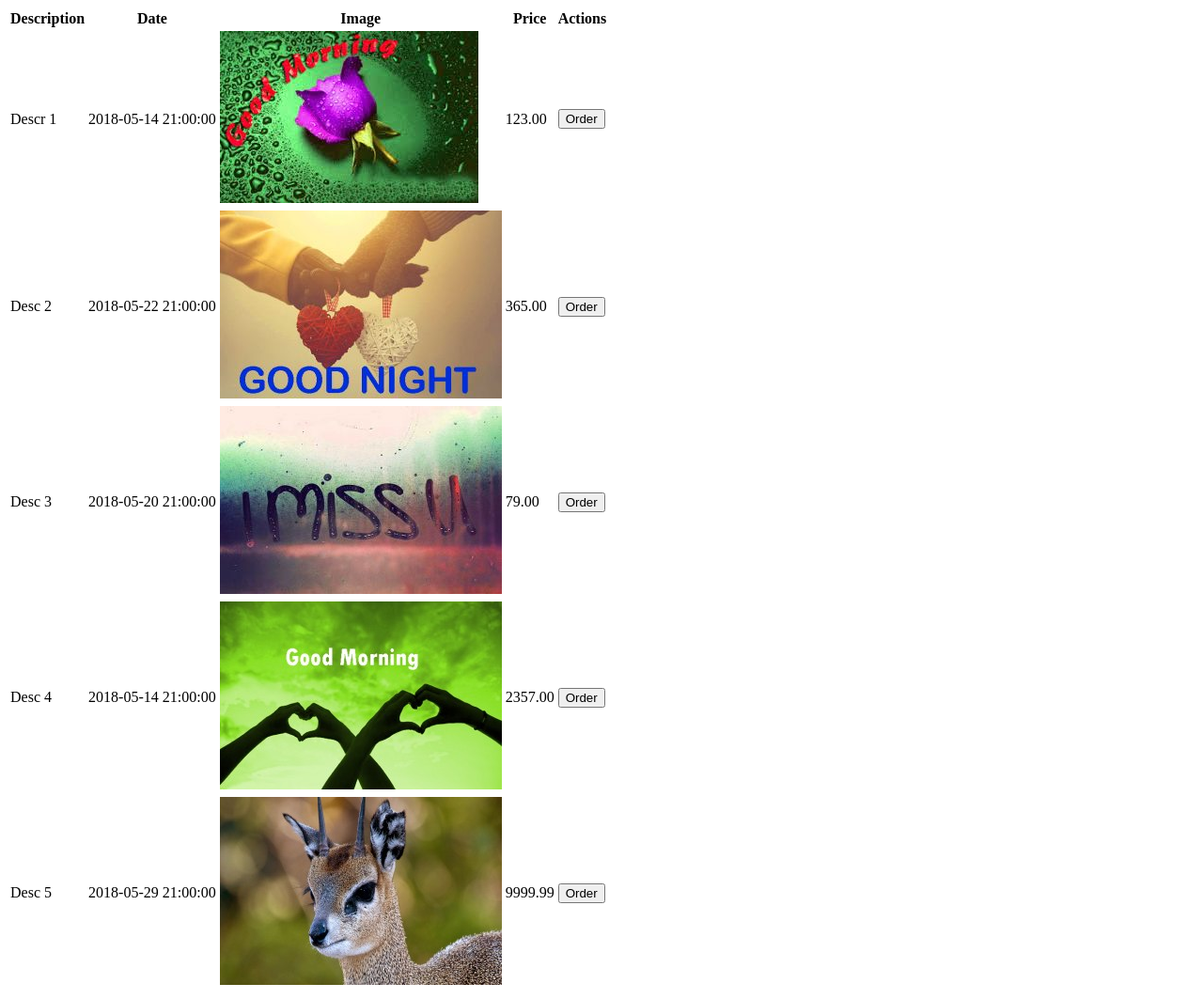
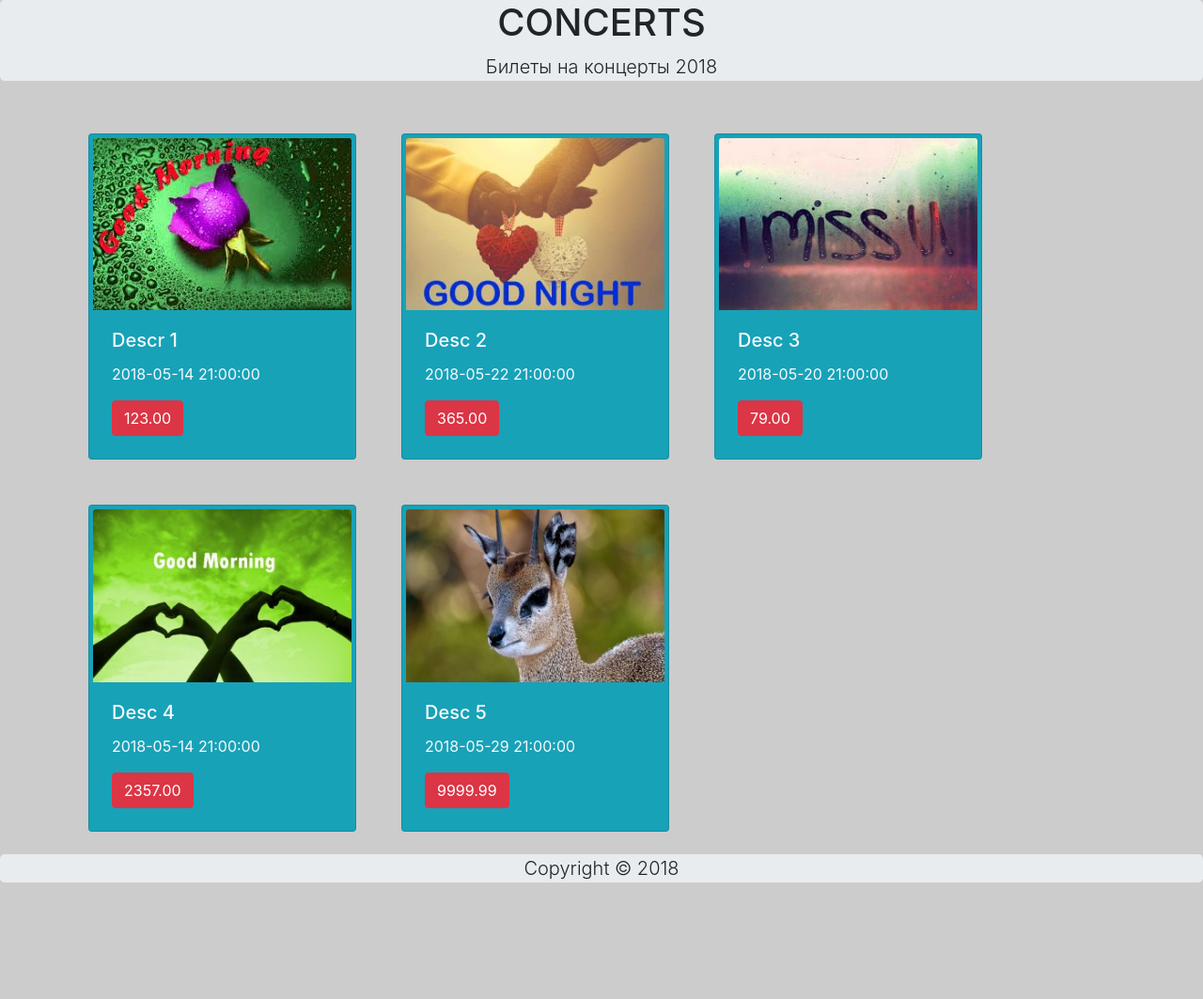
Before and after one commit to vsflash/bst-concerts, a PHP site: page / in a window 1280 px wide. Shown: the whole page at 94% size. After the commit the page ends 939 px from the top, so only its background shows below. Run offline with PHP 8.4, Linux system fonts and the light colour scheme; data comes from the database, SQL or seed files in the repository; some libraries are stand-ins or nearby versions.

Commit message:
redact concerts_view.php, main.php

```diff
--- a/app/views/main/concerts_view.php
+++ b/app/views/main/concerts_view.php
@@ -1,25 +1,20 @@
-<?php if($this->all_concerts):?>
-    <table>
-        <tr>
-            <th>Description</th>
-            <th>Date</th>
-            <th>Image</th>
-            <th>Price</th>
-            <th>Actions</th>
-        </tr>
-    <?php foreach($this->all_concerts as $concert):?>
-        <tr>
-            <td><?= $concert['description'] ?></td>
-            <td><?= $concert['date'] ?></td>
-            <td><img src="../public/images/concerts/<?= $concert['image'] ?>"></td>
-            <td><?= $concert['price'] ?></td>
-            <td>
-                <form method="post" action="/concerts/order">
-                    <input type="hidden" value='<?= $concert['id'] ?>' name='id'>
-                    <button type="submit">Order</button>
-                </form>
-            </td>
-        </tr>
-   <?php endforeach;?>
-    </table>
-<?php endif;
+<?php if ($this->all_concerts): ?>
+<div class="container">
+    <div class="row">
+        <?php foreach ($this->all_concerts as $concert): ?>
+            <div class="card col-3 p-1 m-4 bg-info" style="width: 18rem;">
+                <img class="card-img-top" src="../public/images/concerts/<?= $concert['image'] ?>" alt="<?= $concert['description'] ?>">
+                <div class="card-body">
+                    <h5 class="card-title text-light"><?= $concert['description'] ?></h5>
+                    <p class="card-text text-light"><?= $concert['date'] ?></p>
+                    <form method="post" action="/concerts/order">
+                        <input type="hidden" value='<?= $concert['id'] ?>' name='id'>
+                    <button type="submit" class="btn btn-danger"><?= $concert['price'] ?></button>
+                    </form>
+                </div>
+            </div>
+        <?php endforeach; ?>
+    </div>
+</div>
+    <?php
+ endif;
--- a/app/views/templates/main.php
+++ b/app/views/templates/main.php
@@ -1,10 +1,26 @@
 <!DOCTYPE html>
 <html lang="ru">
-<head>
-	<meta charset="utf-8">
-	<title>Главная</title>
-</head>
-<body>
-	<?php include 'app/views/'.$this->content_view; ?>
-</body>
+    <head>
+        <meta charset="utf-8">
+        <link rel="stylesheet" href="https://maxcdn.bootstrapcdn.com/bootstrap/4.0.0/css/bootstrap.min.css" integrity="sha384-Gn5384xqQ1aoWXA+058RXPxPg6fy4IWvTNh0E263XmFcJlSAwiGgFAW/dAiS6JXm" crossorigin="anonymous">
+        <style>
+            body{
+                background-color: #cccccc;
+            }
+        </style>
+        <script src="https://code.jquery.com/jquery-3.2.1.slim.min.js" integrity="sha384-KJ3o2DKtIkvYIK3UENzmM7KCkRr/rE9/Qpg6aAZGJwFDMVNA/GpGFF93hXpG5KkN" crossorigin="anonymous"></script>
+        <script src="https://cdnjs.cloudflare.com/ajax/libs/popper.js/1.12.9/umd/popper.min.js" integrity="sha384-ApNbgh9B+Y1QKtv3Rn7W3mgPxhU9K/ScQsAP7hUibX39j7fakFPskvXusvfa0b4Q" crossorigin="anonymous"></script>
+        <script src="https://maxcdn.bootstrapcdn.com/bootstrap/4.0.0/js/bootstrap.min.js" integrity="sha384-JZR6Spejh4U02d8jOt6vLEHfe/JQGiRRSQQxSfFWpi1MquVdAyjUar5+76PVCmYl" crossorigin="anonymous"></script>
+        <title>Concerts</title>
+    </head>
+    <body>
+        <div class="jumbotron p-0">
+            <h1 class="display-5 text-center">CONCERTS</h1>
+            <p class="lead text-center">Билеты на концерты 2018</p>
+        </div>
+        <?php include 'app/views/' . $this->content_view; ?>
+        <div class="jumbotron p-0">
+            <p class="lead text-center">Copyright © 2018</p>
+        </div>
+    </body>
 </html>
```
